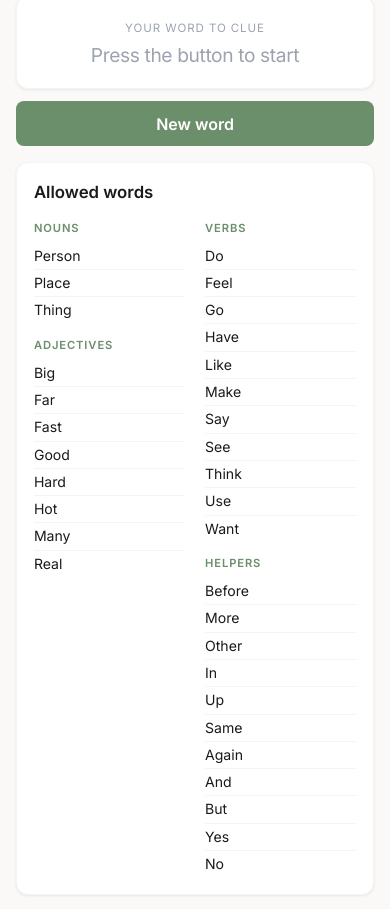
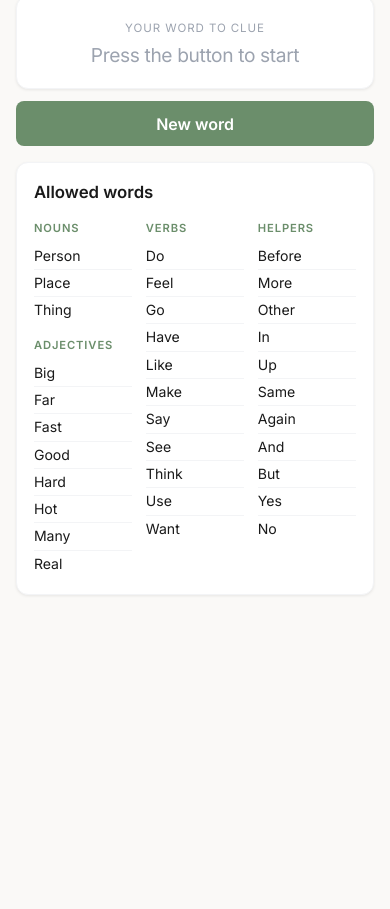
Before and after one commit to caroline-coding/person-do-thing, a plain HTML site: page index.html in a window 390 px wide. Shown: the part 73-982 px from the top of the page. After the commit the page ends 844 px from the top, so only its background shows below. Drawn offline with Linux system fonts and the light colour scheme.

Commit message:
Use 3 columns for allowed words on mobile
Co-Authored-By: Claude Opus 4.8 (1M context) <noreply@anthropic.com>

```diff
--- a/index.html
+++ b/index.html
@@ -179,7 +179,7 @@
     .btn-primary { padding: 0.8rem 1rem; }
     .allowed { padding: clamp(1rem, 2dvh, 1.4rem); }
     .allowed h2 { margin-bottom: clamp(0.65rem, 1.6dvh, 1.1rem); }
-    .groups { column-gap: 1.25rem; }
+    .groups { column-count: 3; column-gap: 0.85rem; }
     .group:not(:last-child) { margin-bottom: clamp(0.7rem, 1.6dvh, 1.1rem); }
     .group-title { margin-bottom: 0.3rem; }
     .word-line { font-size: 0.88rem; padding: clamp(0.12rem, 0.5dvh, 0.25rem) 0; }
```
